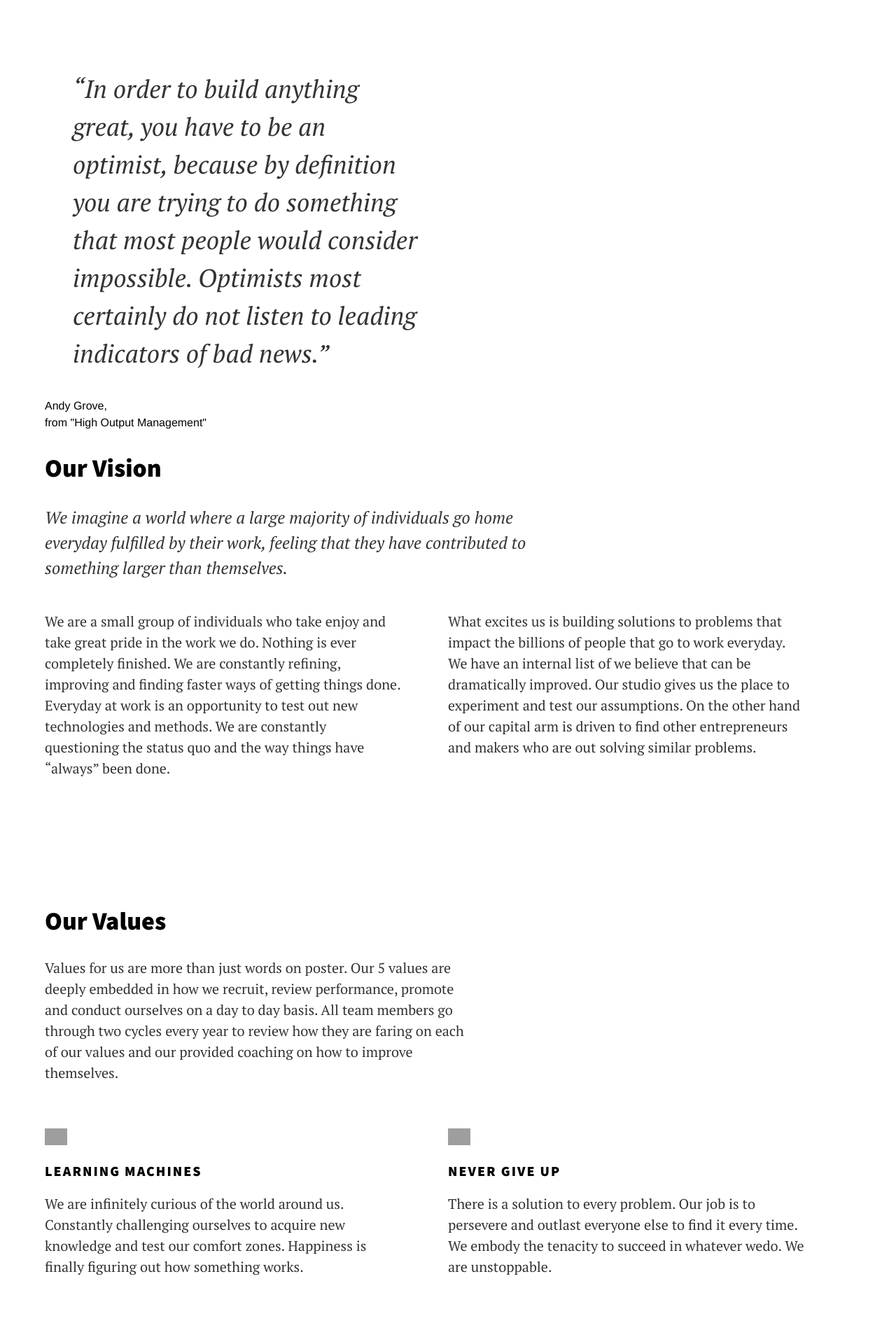
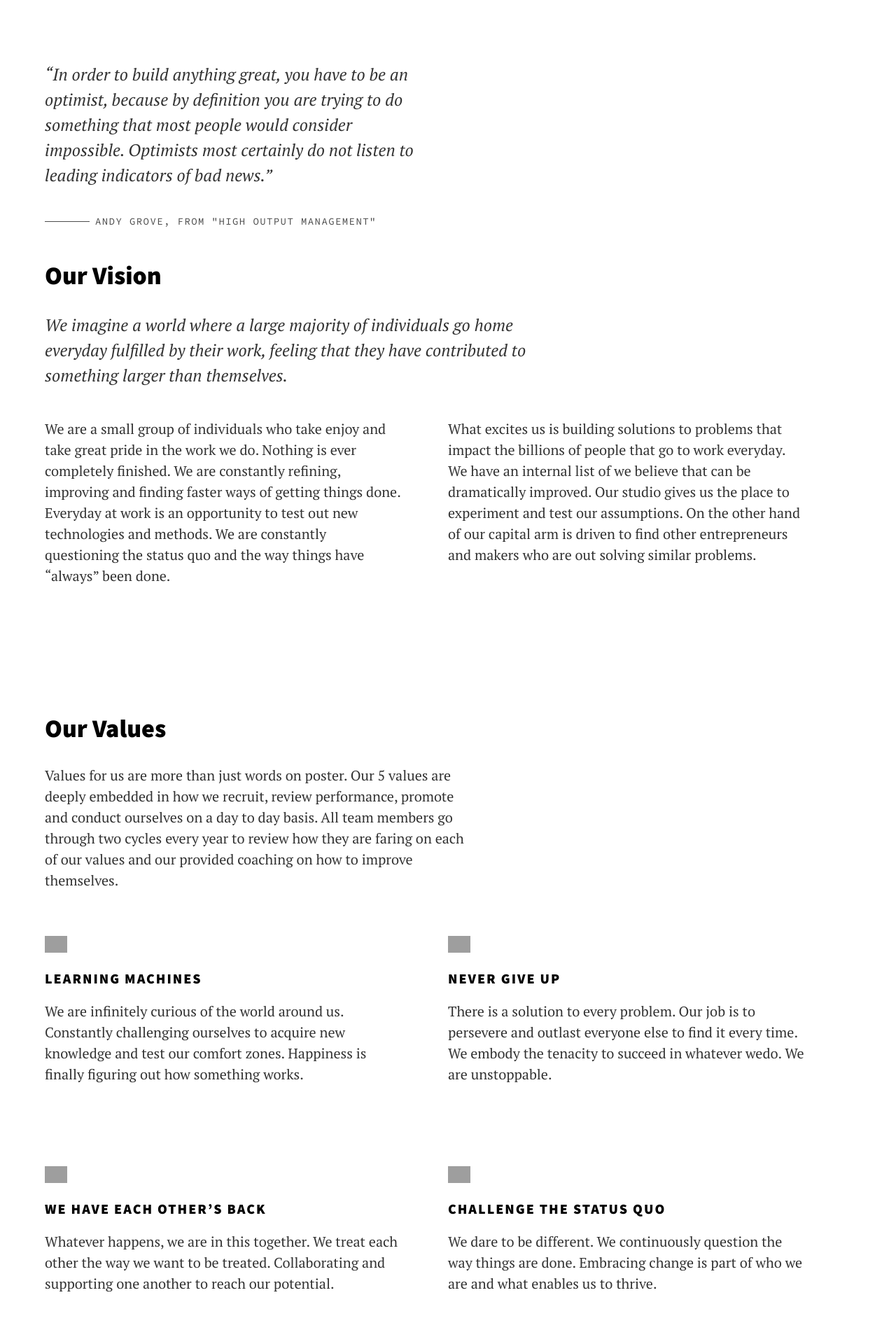
Before and after one commit to djordjevlais/highoutput, a Jekyll site: the page built from about-us.html, in a window 1280 px wide. Shown: the top 1920 px of the page at 70% size. Built offline with Jekyll 4.4.1, drawn with Linux system fonts in a browser that asks for light colours; nearby versions of some CDN libraries; grey boxes are pictures that could not be loaded.

Commit message:
Make blockquotes nicer.

```diff
--- a/about-us.html
+++ b/about-us.html
@@ -5,9 +5,12 @@ layout: default
 <section class="flex flex-wrap mh4 mh5-ns">
     <div class="w-50-l flex-end">
         <blockquote>
-            <p class="pt-serif f4 f2-l i lh-copy measure black-80">“In order to build anything great, you have to be an optimist, because by definition you are trying to do something that most people would consider impossible. Optimists most certainly do not listen to leading indicators of bad news.”</p>
+            <p class="pt-serif f4 f3-l i lh-copy measure black-80">“In order to build anything great, you have to be an optimist, because by definition you are trying to do something that most people would consider impossible. Optimists most certainly do not listen to leading indicators of bad news.”</p>
         </blockquote>
-        <span class="helvetica f5 lh-copy">Andy Grove,<br>from "High Output Management"</span>
+        <div class="flex flex-row items-center align-center">
+            <div class="w3 h1 nt3 bb b--black-70 "></div>
+            <p class="source-code ttu tracked f6 lh-copy ml2 relative black-70">Andy Grove, from "High Output Management"</p>
+        </div>
     </div>
 </section>
 
--- a/css/main.scss
+++ b/css/main.scss
@@ -11,6 +11,25 @@
 .source-sans {
   font-family: 'Source Sans Pro', helvetica,
                sans-serif;
+}
+
+.source-code {
+  font-family: 'Source Code Pro', monospace;
+}
+
+blockquote {
+  -webkit-margin-start: 0;
+}
+
+.quote__source::before {
+  content: "";
+  display: block;
+  position: absolute;
+  top: 12px;
+  right: 100%;
+  width: 4rem;
+  height: 1px;
+  background-color: black;
 }
 
 .cf {
```
Also changed, not shown: product-studio.html (added).
